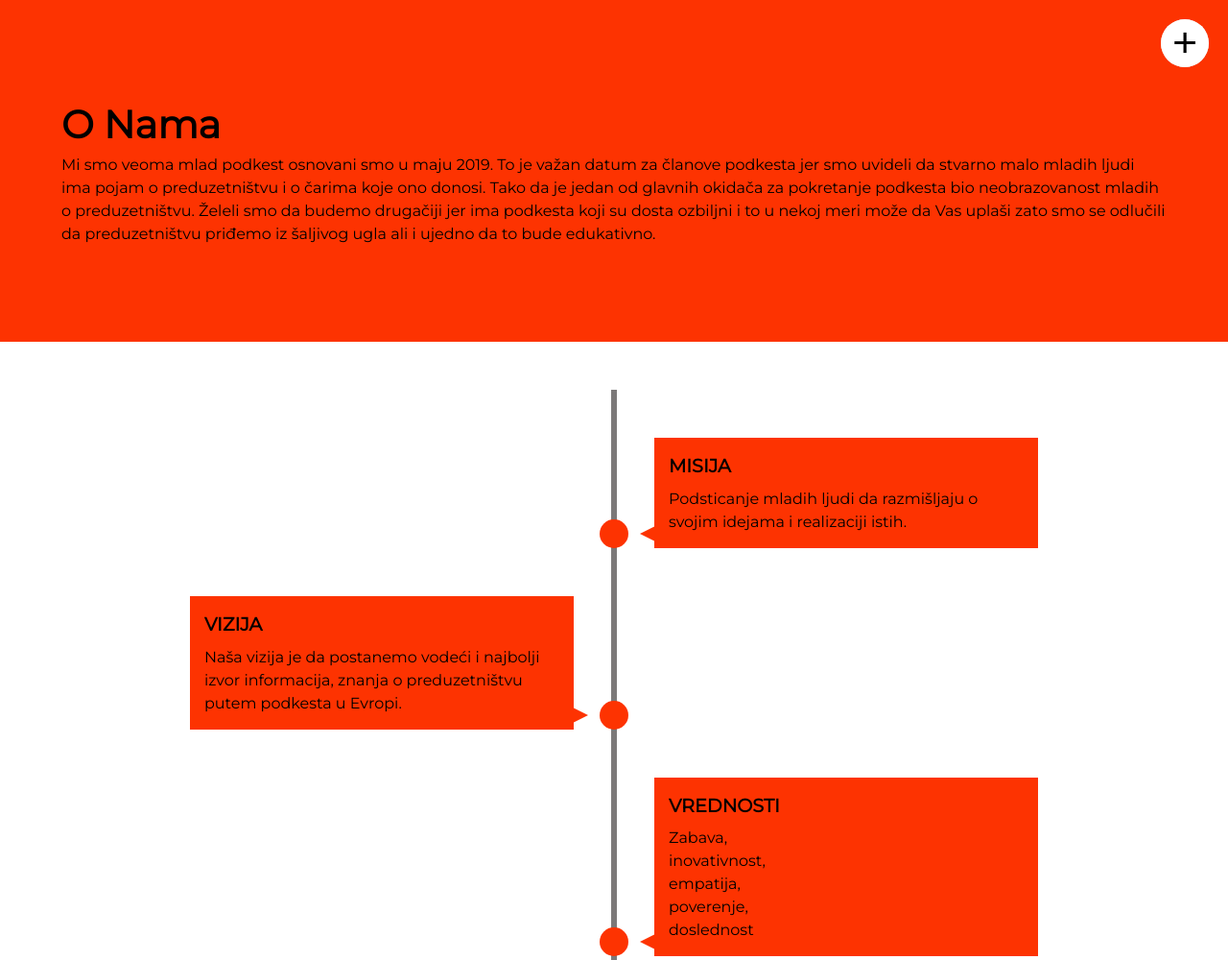
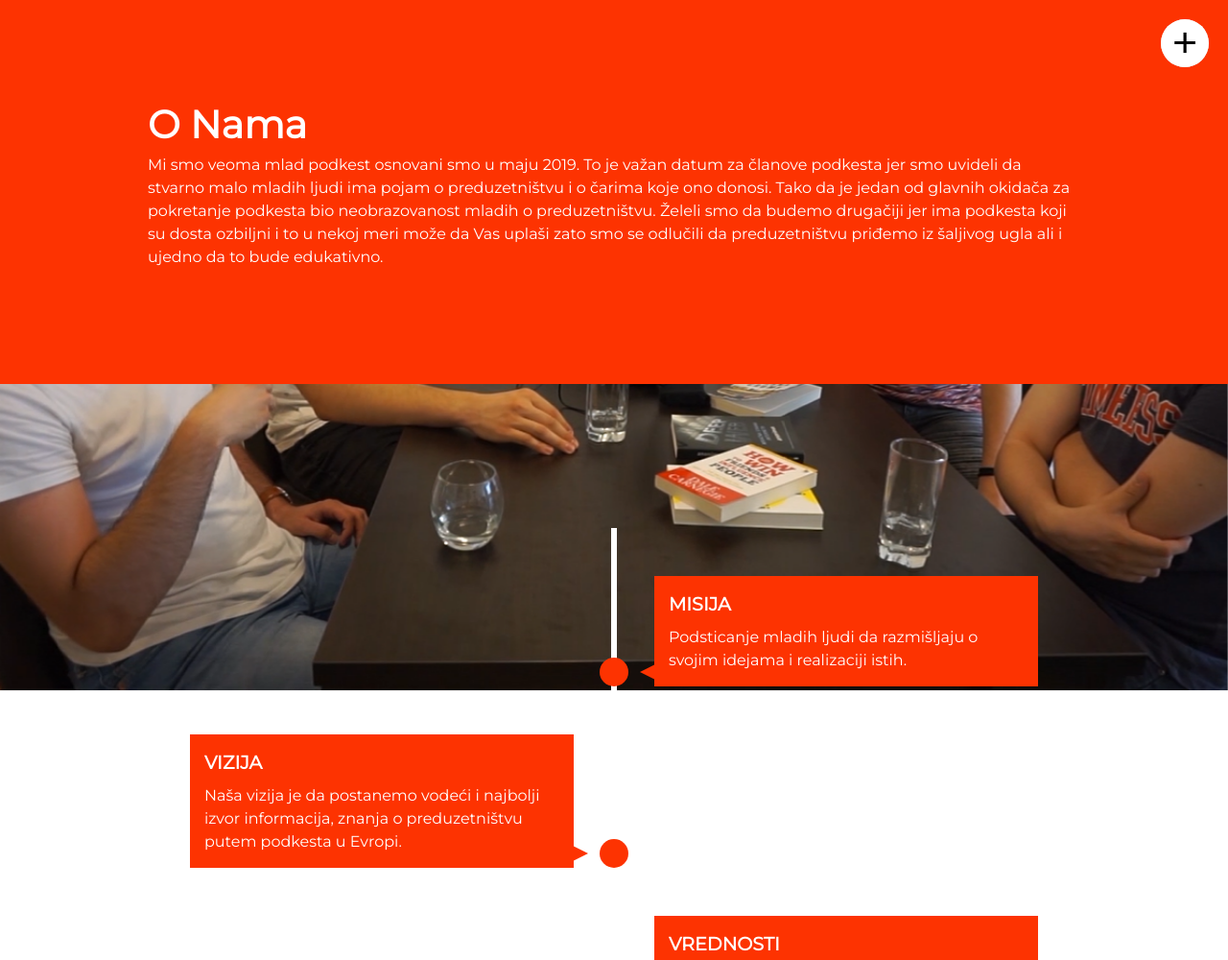
Before and after one commit to aleksandarkrst/epos-domaci2, a plain HTML site: page aboutUs.html in a window 1280 px wide. Shown: the top 1000 px of the page at 96% size. Drawn offline with nearby package versions, Linux system fonts and the light colour scheme.

Commit message:
O nama slika, EPIZODE

```diff
--- a/aboutUs.html
+++ b/aboutUs.html
@@ -18,6 +18,7 @@
 
 <body>
 
+
     <!-- Meni -->
     <div class="toggle"></div>
     <div class="overlay"></div>
@@ -31,7 +32,7 @@
     </div>
 
     <!--TimeLine  -->
-    <section class="intro">
+    <!-- <section class="intro">
         <div class="container">
             <h1>O Nama </h1>
             <p>Mi smo veoma mlad podkest osnovani smo u maju 2019. To je važan datum za članove podkesta jer smo uvideli
@@ -41,9 +42,24 @@
                 odlučili da preduzetništvu priđemo iz šaljivog ugla ali i ujedno da to bude edukativno.
             </p>
         </div>
-    </section>
+    </section> -->
 
+    <div class="intro">
+        <div class="container">
+            <h1>O Nama </h1>
+            <p style="color: white;">Mi smo veoma mlad podkest osnovani smo u maju 2019. To je važan datum za članove podkesta jer smo uvideli
+                da stvarno malo mladih ljudi ima pojam o preduzetništvu i o čarima koje ono donosi. Tako da je jedan od
+                glavnih okidača za pokretanje podkesta bio neobrazovanost mladih o preduzetništvu. Želeli smo da budemo
+                drugačiji jer ima podkesta koji su dosta ozbiljni i to u nekoj meri može da Vas uplaši zato smo se
+                odlučili da preduzetništvu priđemo iz šaljivog ugla ali i ujedno da to bude edukativno.
+            </p>
+        </div>
+    </div>
+
+
+    <!-- <img src="img/DokKrstaprica.png" id="bg" alt=""> -->
     <section class="timeline">
+        <img src="img/DokKrstaprica.png" id="bg" alt="">
         <ul>
             <li>
                 <div>
@@ -53,8 +69,9 @@
             </li>
             <li>
                 <div>
-                    <time>VIZIJA</time> Naša vizija je da postanemo vodeći i najbolji izvor informacija, znanja o
-                    preduzetništvu putem podkesta u Evropi.
+                    <time>VIZIJA</time>
+                    <p>Naša vizija je da postanemo vodeći i najbolji izvor informacija, znanja o
+                    preduzetništvu putem podkesta u Evropi.</p>
                 </div>
             </li>
             <li>
@@ -70,18 +87,19 @@
             </li>
             <li>
                 <div>
-                    <time>MARKO</time>
+                    <time>DŽIMI</time> Dok neki peru veš na kamenu u reci, on na njemu radi video editing. U slobodno vreme (nema ga) zadužen za animiranje ne nas nego epizoda.
                 </div>
             </li>
             <li>
                 <div>
-                    <time>ALEKSANDAR</time> Rodio se k'o preduzetnik samo još to da ostvari. <br> Gde on tu i laptop.
+                    <time>KRSTA</time> Rodio se k'o preduzetnik samo još to da ostvari. <br> Gde on tu i laptop.
                 </div>
             </li>
             <li>
                 <div>
-                    <time>ALEKSA</time> Voli da "baca bombe". Priča kruži da kad bude imao normalnu frizuru da će biti
-                    smak sveta.
+                    <time>MALEKSA</time> Ne pitajte šta je jeo.<br>Taj je jeo šta je hteo <br>
+                    Priča kruži da kad bude imao normalnu frizuru da će biti
+                    smak sveta. Ima liderski pojačanu frekvenciju glasa!
                 </div>
             </li>
 
--- a/css/style_o_nama.css
+++ b/css/style_o_nama.css
@@ -10,6 +10,8 @@ html {
 }
 
 
+
+
 /* Body je imao padding 50 zbog toga je gnjavio sa footerom */
 body {
   font: normal 16px/1.5 "Montserrat", sans-serif;
@@ -19,9 +21,19 @@ body {
 }  /* INTRO SECTION
 –––––––––––––––––––––––––––––––––––––––––––––––––– */
 
+/* .intro {
+  background: #fd3301;
+  padding: 2% 0;
+
+} */
+
 .intro {
-  background: #fd3301;
-  padding: 100px 0;
+  height: 400px;
+  background-color: #fd3301;
+  padding: 100px;
+  margin-bottom: 100px;
+  text-align: center;
+  z-index: 2;
 }
 
 .container  {
@@ -33,6 +45,7 @@ body {
 
 h1 {
   font-size: 2.5rem;
+  color: white;
 }
 
 /* MENI--------------------------------------------- */
@@ -189,8 +202,20 @@ h1 {
 –––––––––––––––––––––––––––––––––––––––––––––––––– */
 
 .timeline ul {
-  background-color: white;
+  color:white;
   padding: 50px 0;
+}
+
+.timeline #bg {
+  position: fixed;
+  top: 0;
+  left: 0;
+
+  /* Preserve aspet ratio */
+  min-width: 100%;
+  min-height: 80%;
+  z-index: -1;
+
 }
 
 .vrednosti .p {
@@ -204,9 +229,11 @@ h1 {
   width: 6px;
   margin: 0 auto;
   padding-top: 50px;
-  background: rgb(124, 121, 121);
+  background: rgb(255, 255, 255);
 
 }
+
+
 
 .timeline ul li::after {
   content: '';
@@ -267,6 +294,7 @@ time {
   font-weight: bold;
   margin-bottom: 8px;
 }
+
 
 
 /* EFFECTS
```
